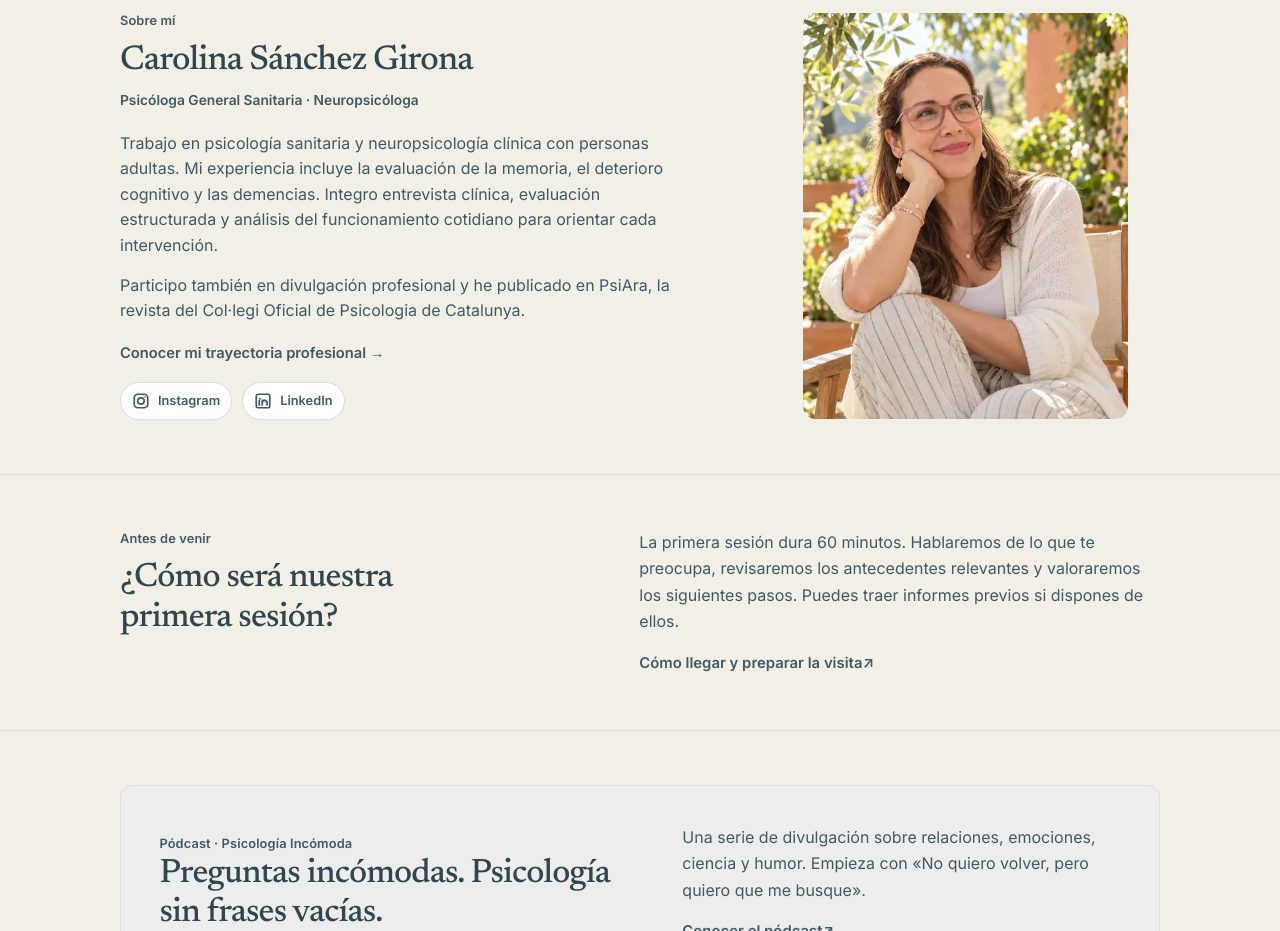
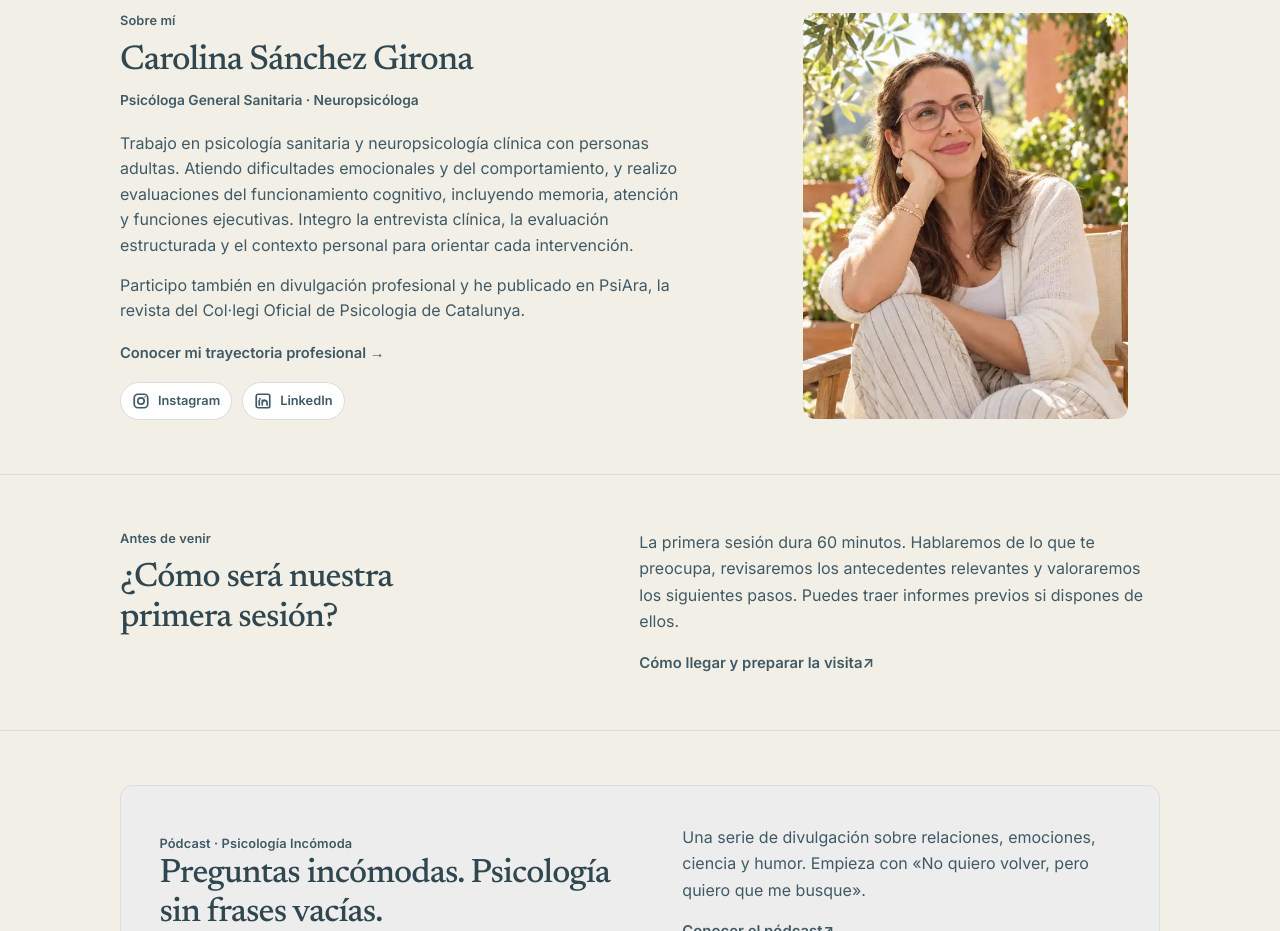
Before and after one commit to carolinasanchezgirona/Portfolio-Carolina, a Next.js app: page / in a window 1280 px wide. Shown: the part 3020-3951 px from the top of the page. Built offline with nearby package versions, Linux system fonts and the light colour scheme.

Commit message:
Broaden about section beyond dementia to adult psychology and neuropsychological assessment

```diff
--- a/app/page.tsx
+++ b/app/page.tsx
@@ -211,9 +211,10 @@ export default function HomePage() {
             <div className="editorial-about-copy">
               <p>
                 Trabajo en psicología sanitaria y neuropsicología clínica con personas adultas.
-                Mi experiencia incluye la evaluación de la memoria, el deterioro cognitivo
-                y las demencias. Integro entrevista clínica, evaluación estructurada y
-                análisis del funcionamiento cotidiano para orientar cada intervención.
+                Atiendo dificultades emocionales y del comportamiento, y realizo evaluaciones
+                del funcionamiento cognitivo, incluyendo memoria, atención y funciones ejecutivas.
+                Integro la entrevista clínica, la evaluación estructurada y el contexto personal
+                para orientar cada intervención.
               </p>
               <p>
                 Participo también en divulgación profesional y he publicado en PsiAra,
```
